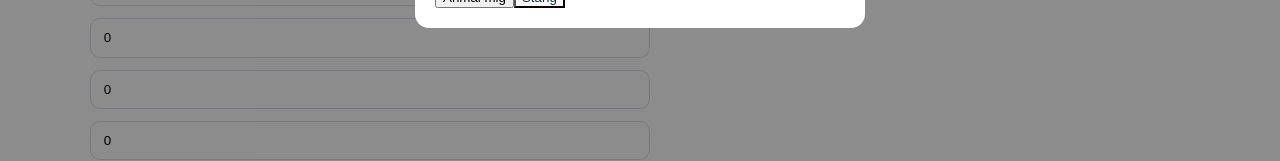
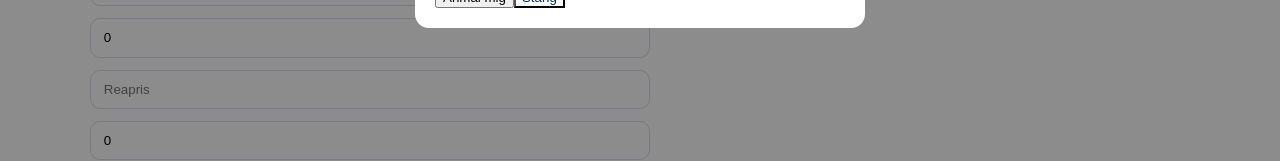
Before and after one commit to Gocke1/Skandioutlet, a Next.js app: page /admin in a window 1280 px wide. Shown: the part 481-642 px from the top of the page. Built offline with nearby package versions, Linux system fonts and the light colour scheme.

Commit message:
Fix admin product draft typing for optional sale price

```diff
--- a/app/admin/page.tsx
+++ b/app/admin/page.tsx
@@ -3,13 +3,25 @@
 import { FormEvent, useState } from 'react';
 import { useStore } from '@/components/store-provider';
 
-const defaultProduct = {
+type ProductDraft = {
+  id: string;
+  name: string;
+  description: string;
+  specs: string;
+  price: number;
+  salePrice?: number;
+  stock: number;
+  image: string;
+  category: string;
+  popularity: number;
+};
+
+const defaultProduct: ProductDraft = {
   id: '',
   name: '',
   description: '',
   specs: '',
   price: 0,
-  salePrice: 0,
   stock: 0,
   image: '',
   category: 'Övrigt',
@@ -48,7 +60,12 @@ export default function AdminPage() {
         <textarea placeholder="Beskrivning" value={draft.description} onChange={(e) => setDraft({ ...draft, description: e.target.value })} required />
         <input placeholder="Specifikationer kommaseparerat" value={draft.specs} onChange={(e) => setDraft({ ...draft, specs: e.target.value })} />
         <input type="number" placeholder="Pris" value={draft.price} onChange={(e) => setDraft({ ...draft, price: Number(e.target.value) })} />
-        <input type="number" placeholder="Reapris" value={draft.salePrice} onChange={(e) => setDraft({ ...draft, salePrice: Number(e.target.value) })} />
+        <input
+          type="number"
+          placeholder="Reapris"
+          value={draft.salePrice ?? ''}
+          onChange={(e) => setDraft({ ...draft, salePrice: e.target.value ? Number(e.target.value) : undefined })}
+        />
         <input type="number" placeholder="Lager" value={draft.stock} onChange={(e) => setDraft({ ...draft, stock: Number(e.target.value) })} />
         <input placeholder="Bild-URL" value={draft.image} onChange={(e) => setDraft({ ...draft, image: e.target.value })} required />
         <input placeholder="Kategori" value={draft.category} onChange={(e) => setDraft({ ...draft, category: e.target.value })} />
```
